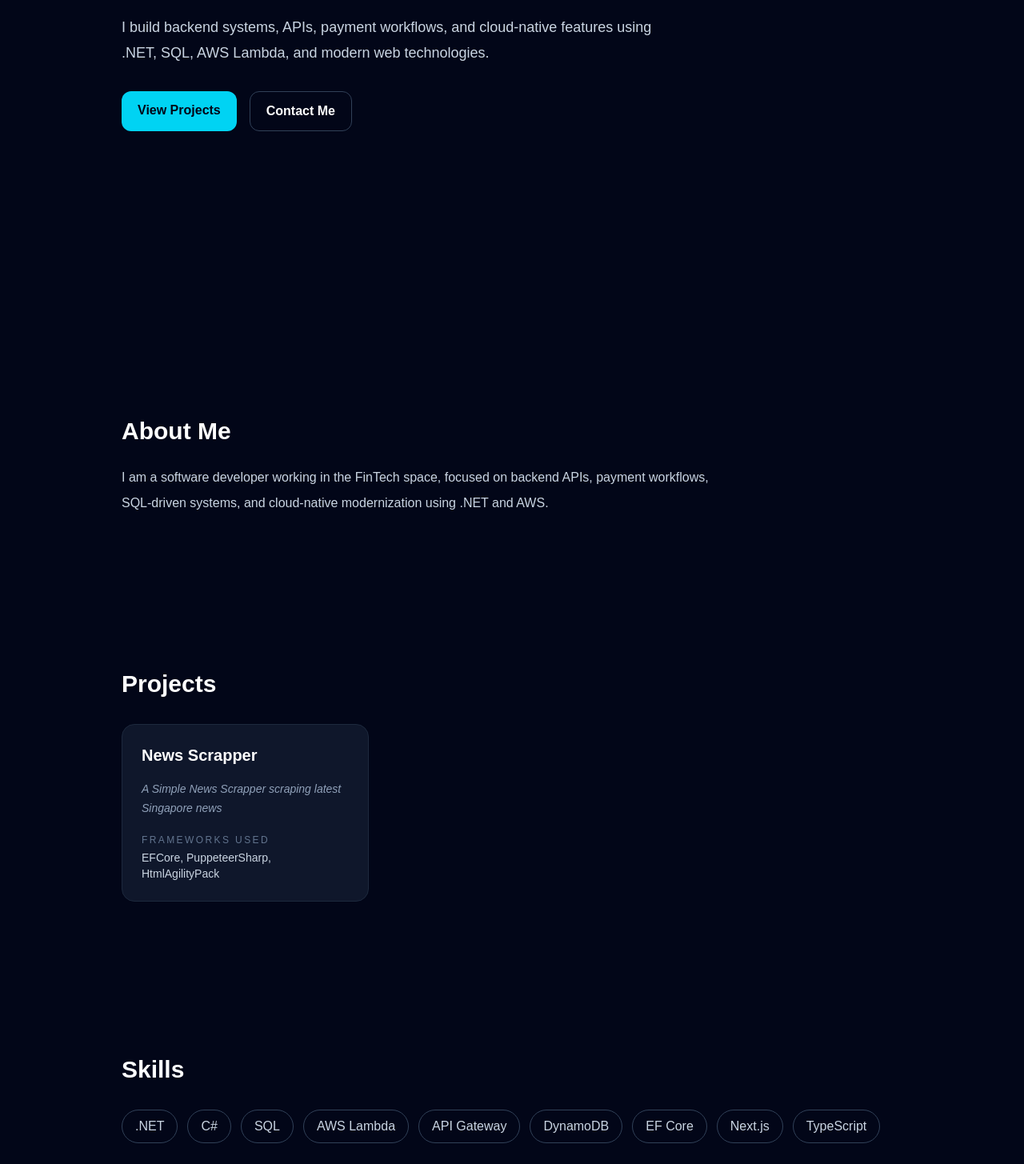
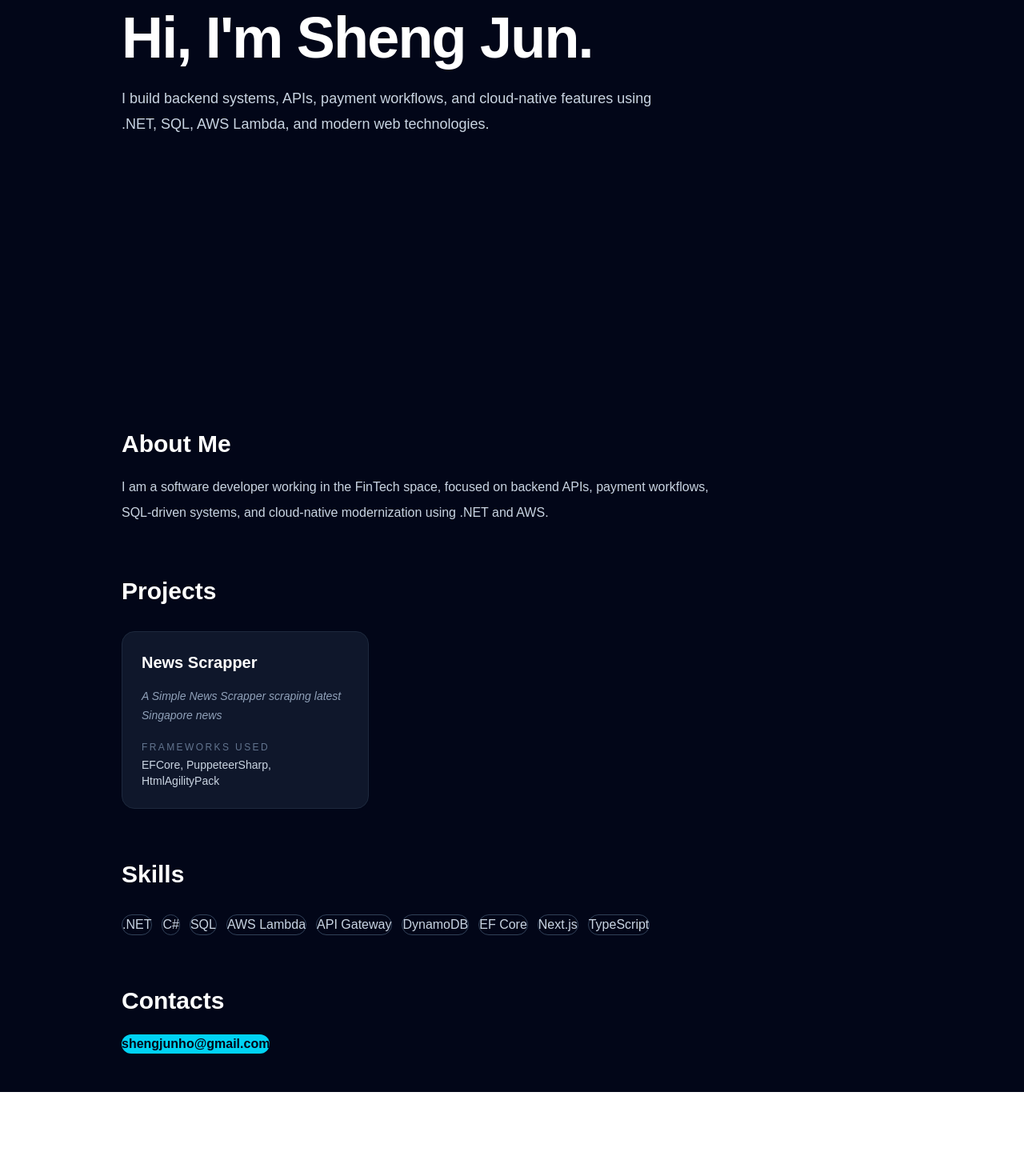
Before and after one commit to BlackCat1010/my-profile, a Next.js app: page / in a window 1280 px wide. Shown: the part 375-1830 px from the top of the page at 80% size. After the commit the page ends 1740 px from the top, so only its background shows below. Built offline with nearby package versions, Linux system fonts and the light colour scheme.

Commit message:
[UI Changes][Refactor] Reduce spacing between sections. Refactored all section spacings to be defined by main page.

```diff
--- a/app/page.tsx
+++ b/app/page.tsx
@@ -7,16 +7,14 @@ import Image from "next/image";
 
 export default function Home() {
   return (
-    <>
-    <main className="min-h-screen bg-slate-950 text-white">
-
+    <main className="bg-slate-950 text-white">
+      <div className="mx-auto max-w-5xl px-6 py-12 space-y-16">
         <Hero />
         <About />
         <Projects />
         <Skills />
         <Contact />
-
+      </div>
     </main>
-    </>
   );
 }
--- a/components/About.tsx
+++ b/components/About.tsx
@@ -1,9 +1,9 @@
 export default function About() {
     return (
-<section className="mx-auto max-w-5xl px-6 py-24">
+<section className="mx-auto max-w-5xl">
             <h2 className="text-3xl font-bold">About Me</h2>
 
-            <p className="mt-6 max-w-3xl leading-8 text-slate-300">
+            <p className="mt-5 max-w-3xl leading-8 text-slate-300">
                 I am a software developer working in the FinTech space, focused on
                 backend APIs, payment workflows, SQL-driven systems, and cloud-native
                 modernization using .NET and AWS.
--- a/components/Contact.tsx
+++ b/components/Contact.tsx
@@ -1,8 +1,8 @@
 export default function Contact() {
     return (
-        <section id="contact" className="mx-auto max-w-5xl px-6 py-24">
+        <section id="contact" className="mx-auto max-w-5xl">
             <h2 className="text-3xl font-bold">Contacts</h2>
-            <a href="mailto:shengjunho@gmail.com" className="mt-6 inline-block rounded-xl bg-cyan-400 px-5 py-3 font-semibold text-slate-950">
+            <a href="mailto:shengjunho@gmail.com" className="mt-6 inline-block rounded-xl bg-cyan-400 font-semibold text-slate-950">
                 shengjunho@gmail.com
             </a>
         </section>
--- a/components/Hero.tsx
+++ b/components/Hero.tsx
@@ -1,6 +1,6 @@
 export default function Hero() {
    return (
-      <section className="mx-auto flex min-h-screen max-w-5xl flex-col justify-center px-6">
+      <section className="mx-auto flex min-h-screen max-w-5xl flex-col justify-center">
         <p className="mb-4 text-sm uppercase tracking-widest text-cyan-400">
           FinTech Software Developer
         </p>
@@ -13,22 +13,6 @@ export default function Hero() {
           I build backend systems, APIs, payment workflows, and cloud-native
           features using .NET, SQL, AWS Lambda, and modern web technologies.
         </p>
-
-        <div className="mt-8 flex gap-4">
-          <a
-            href="#projects"
-            className="rounded-xl bg-cyan-400 px-5 py-3 font-semibold text-slate-950"
-          >
-            View Projects
-          </a>
-
-          <a
-            href="#contact"
-            className="rounded-xl border border-slate-700 px-5 py-3 font-semibold text-white"
-          >
-            Contact Me
-          </a>
-        </div>
       </section>
    );
 }
--- a/components/Projects.tsx
+++ b/components/Projects.tsx
@@ -21,7 +21,7 @@ export default function Projects() {
     const [tooltip, setTooltip] = useState<TooltipState | null>(null);
 
     return (
-        <section id="projects" className="mx-auto max-w-5xl px-6 py-24">
+        <section id="projects" className="mx-auto max-w-5xl">
             <h2 className="text-3xl font-bold">Projects</h2>
 
             <div className="mt-8 grid gap-6 md:grid-cols-3">
@@ -57,7 +57,7 @@ export default function Projects() {
 
             {tooltip ? (
             <div
-                className="pointer-events-none fixed z-50 rounded-xl bg-slate-900/95 px-3 py-2 text-sm text-white shadow-xl"
+                className="pointer-events-none fixed z-50 rounded-xl bg-slate-900/95 text-sm text-white shadow-xl"
                 style={{ left: tooltip.x, top: tooltip.y, transform: "none" }}
                 role="tooltip"
             >
--- a/components/Skills.tsx
+++ b/components/Skills.tsx
@@ -12,14 +12,14 @@ const skills = [
 
 export default function Skills() {
     return (
-        <section className="mx-auto max-w-5xl px-6 py-24">
+        <section className="mx-auto max-w-5xl">
             <h2 className="text-3xl font-bold">Skills</h2>
 
             <div className="mt-8 flex flex-wrap gap-3">
                 {skills.map((skill) => (
                     <span
                         key={skill}
-                        className="rounded-full border border-slate-700 px-4 py-2 text-slate-300"
+                        className="rounded-full border border-slate-700 text-slate-300"
                     >
                         {skill}
                     </span>
```
Lines whose indentation alone changed are shown as unchanged.
